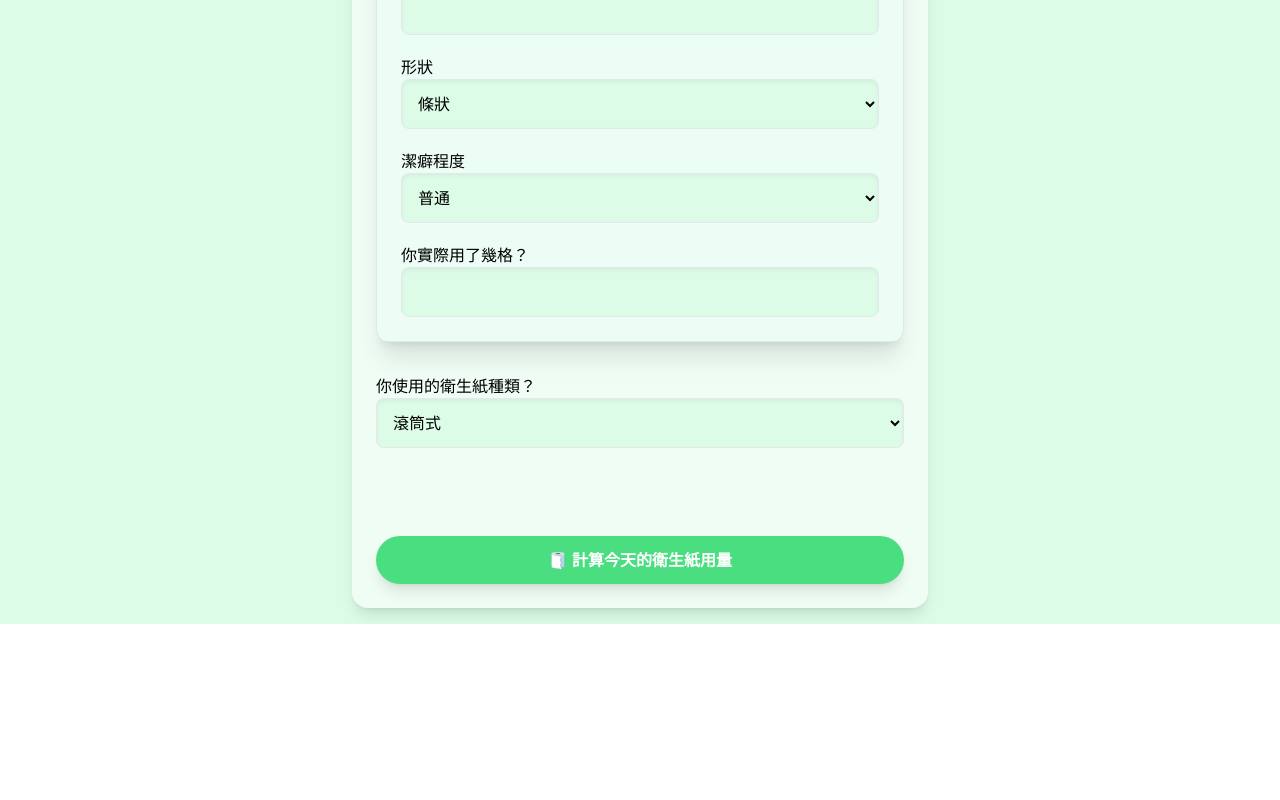
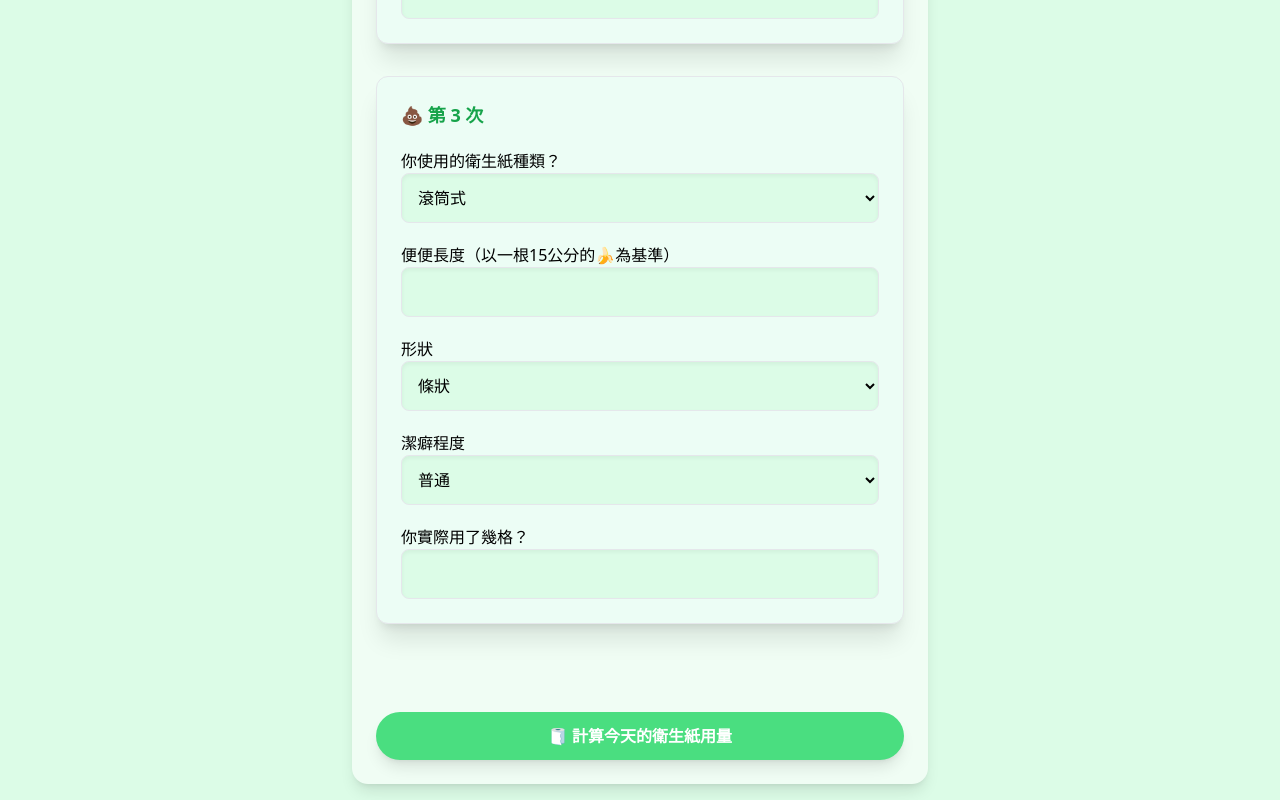
Before and after one commit to X-SHERRYSUN/toilet-paper-calculator, a React (Vite) app: page / in a window 1280 px wide. Shown: the part 1252-2052 px from the top of the page. Before the commit the page ends 1876 px from the top, so only its background shows below. Built offline with nearby package versions, Linux system fonts and the light colour scheme.

Commit message:
Update App.jsx
choose paper type each time

```diff
--- a/src/App.jsx
+++ b/src/App.jsx
@@ -1,9 +1,9 @@
 import { useState } from "react";
 
 const defaultPoops = [
-  { sheetsUsed: "", shape: "條狀", cleanLevel: "普通" },
-  { sheetsUsed: "", shape: "條狀", cleanLevel: "普通" },
-  { sheetsUsed: "", shape: "條狀", cleanLevel: "普通" },
+  { sheetsUsed: "", paperType: "roll", shape: "條狀", cleanLevel: "普通" },
+  { sheetsUsed: "", paperType: "roll", shape: "條狀", cleanLevel: "普通" },
+  { sheetsUsed: "", paperType: "roll", shape: "條狀", cleanLevel: "普通" },
 ];
 
 const shapeFactorMap = {
@@ -33,7 +33,6 @@ const paperOptions = [
 
 function App() {
   const [poops, setPoops] = useState(defaultPoops);
-  const [paperType, setPaperType] = useState("roll");
   const [result, setResult] = useState(null);
 
   const handlePoopChange = (index, field, value) => {
@@ -100,6 +99,23 @@ function App() {
             </h2>
 
             <div>
+              <label className="block font-medium">你使用的衛生紙種類？</label>
+              <select
+                className="w-full p-3 border rounded-lg bg-green-100 shadow-inner"
+                value={poop.paperType}
+                onChange={(e) =>
+                  handlePoopChange(index, "paperType", e.target.value)
+                }
+              >
+                {paperOptions.map((opt) => (
+                  <option key={opt.value} value={opt.value}>
+                    {opt.label}
+                  </option>
+                ))}
+              </select>
+            </div>
+
+            <div>
               <label className="block font-medium">
                 便便長度（以一根15公分的🍌為基準）
               </label>
@@ -148,7 +164,7 @@ function App() {
 
             <div>
               <label className="block font-medium">
-                你實際用了幾{paperType === "roll" ? "格" : "張"}？
+                你實際用了幾{poop.paperType === "roll" ? "格" : "張"}？
               </label>
               <input
                 type="number"
@@ -162,21 +178,6 @@ function App() {
             </div>
           </div>
         ))}
-
-        <div>
-          <label className="block font-medium">你使用的衛生紙種類？</label>
-          <select
-            className="w-full p-3 border rounded-lg bg-green-100 shadow-inner"
-            value={paperType}
-            onChange={(e) => setPaperType(e.target.value)}
-          >
-            {paperOptions.map((opt) => (
-              <option key={opt.value} value={opt.value}>
-                {opt.label}
-              </option>
-            ))}
-          </select>
-        </div>
 
         <div className="h-6" />
 
```
